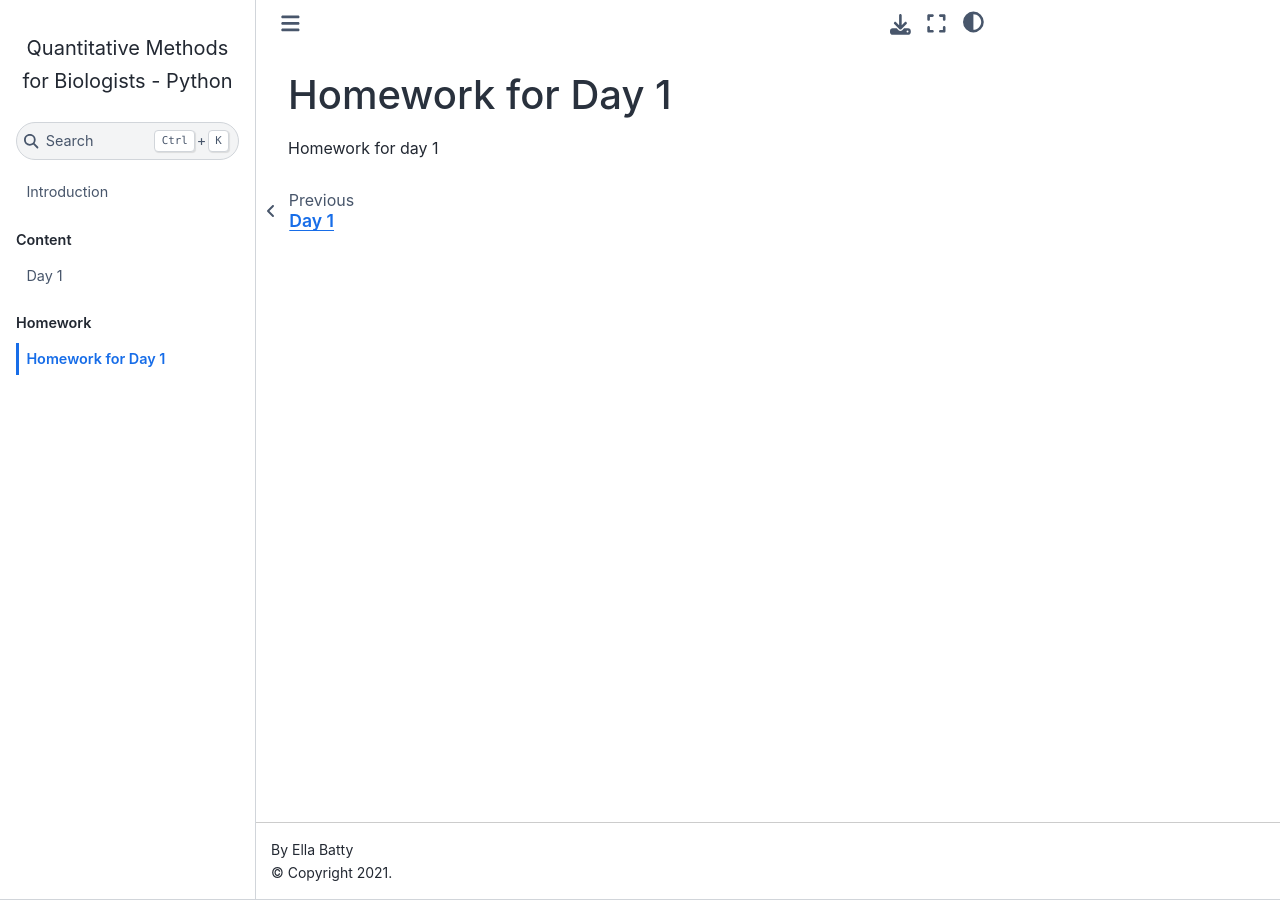
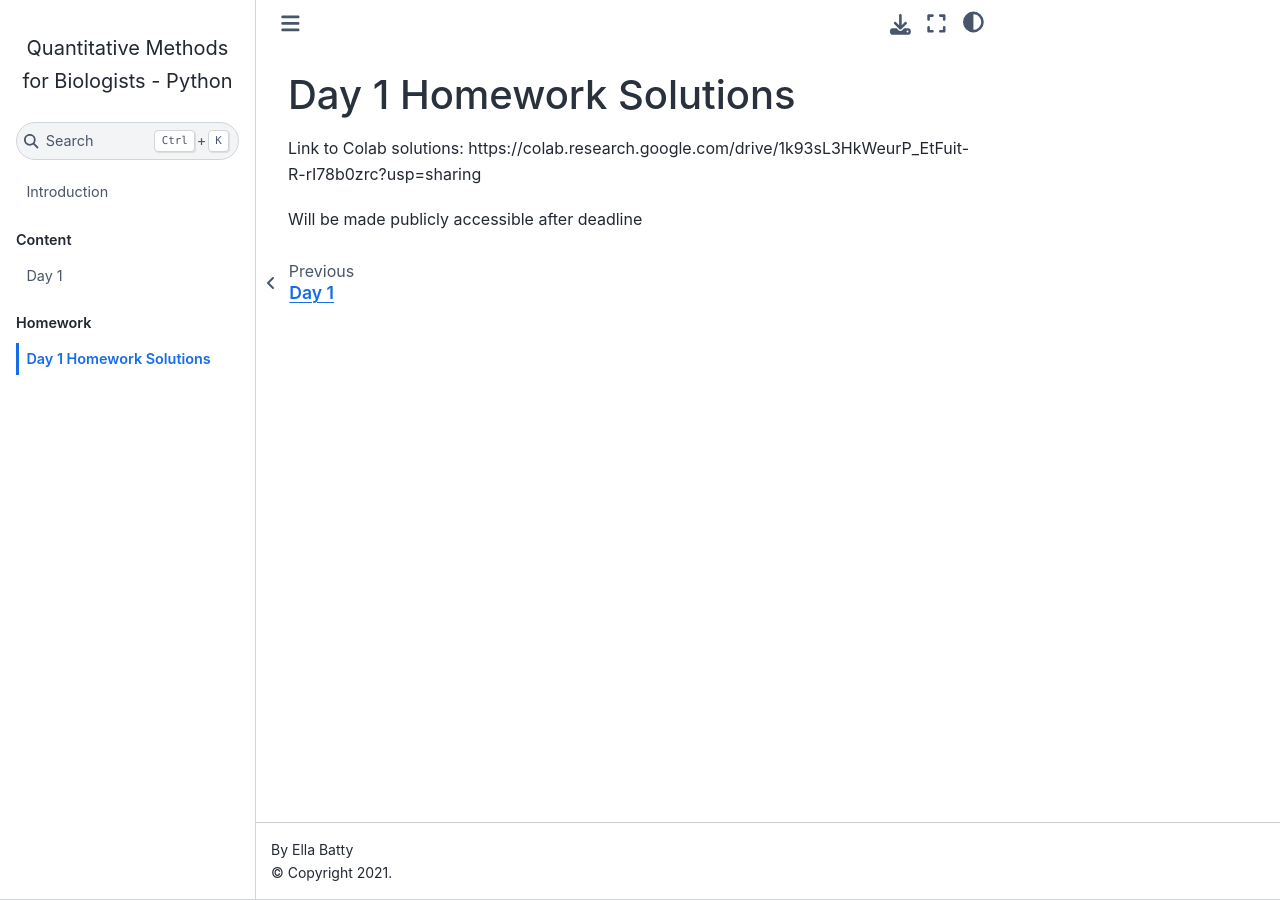
Before and after one commit to QMBC-Python/QMBC-Python.github.io, a Jupyter Book: the page built from homeworks/homework1.md, in a window 1280 px wide. Built offline with Jupyter Book 1.0.4 settings and Sphinx 7.4.7 and the Sphinx Book theme 1.1.4, drawn with Linux system fonts in a browser that asks for light colours.

Commit message:
Update homework1.md

```diff
--- a/homeworks/homework1.md
+++ b/homeworks/homework1.md
@@ -1,3 +1,5 @@
-# Homework for Day 1
+# Day 1 Homework Solutions
 
-Homework for day 1
+Link to Colab solutions: https://colab.research.google.com/drive/1k93sL3HkWeurP_EtFuit-R-rI78b0zrc?usp=sharing
+
+Will be made publicly accessible after deadline
```
